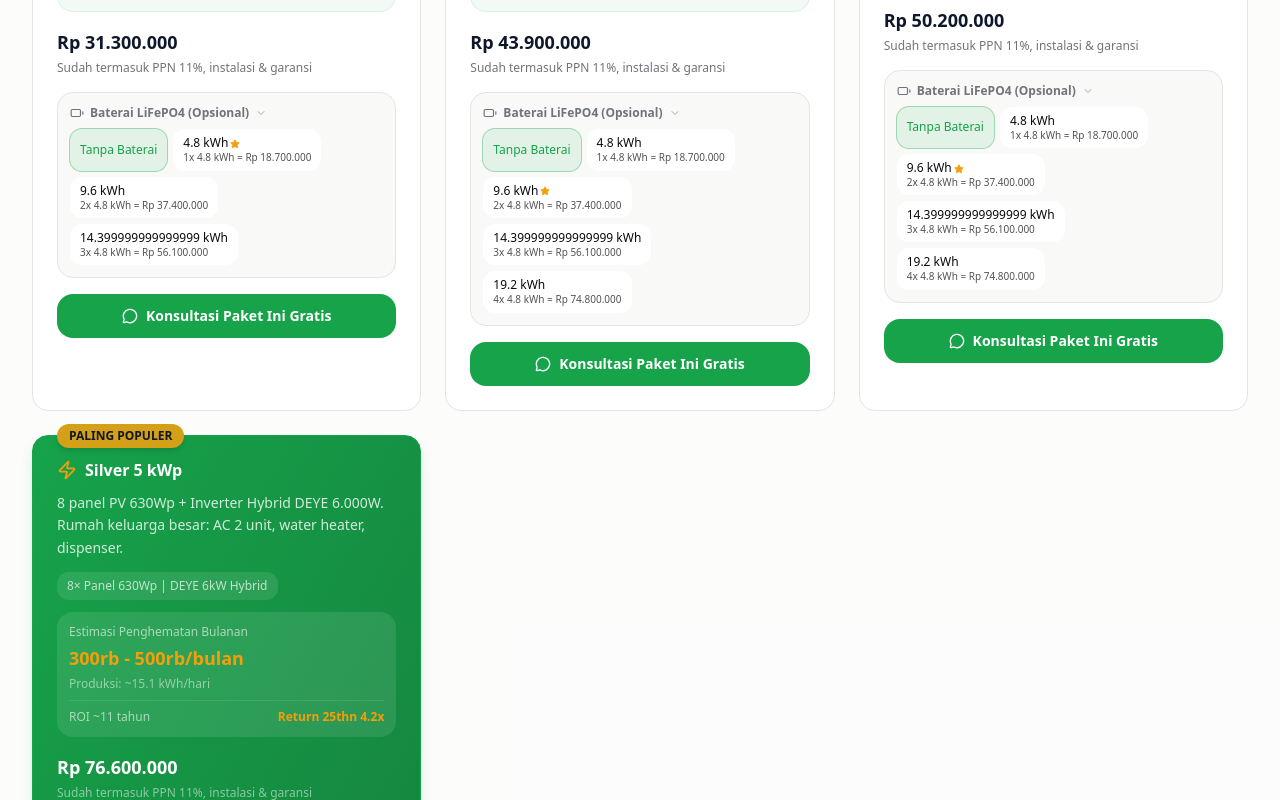
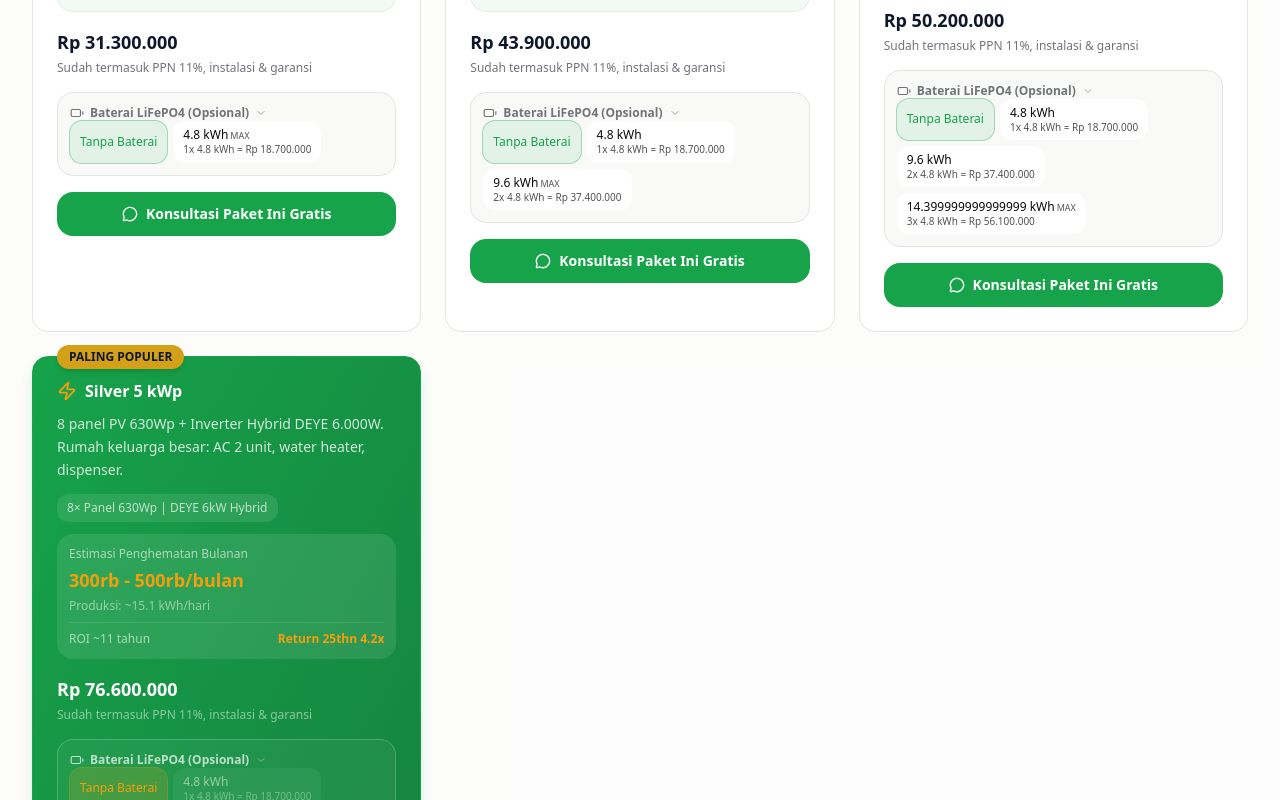
Before and after one commit to desvandi/jambisolarpanel, a Next.js app: page / in a window 1280 px wide. Shown: the part 3440-4240 px from the top of the page. Built offline with nearby package versions, Linux system fonts and the light colour scheme.

Commit message:
86099c6e-24f2-4b44-b43d-88263839fa0d

```diff
--- a/src/app/kalibrasi-harga/page.tsx
+++ b/src/app/kalibrasi-harga/page.tsx
@@ -777,7 +777,7 @@ export default function KalibrasiHargaPage() {
       lines.push(`  HPP: ${formatRp(pkg.hpp)} | PPN: ${formatRp(pkg.ppn)}`);
       lines.push(`  Produksi: ${pkg.dailyProduction} | Hemat: ${pkg.savingsRange}`);
       lines.push(`  ${pkg.specs}`);
-      if (pkg.batteryNote) lines.push(`  ⚡ ${pkg.batteryNote}`);
+      lines.push(`  Baterai Add-on: Maks ${pkg.batteryMaxKwh} kWh (${pkg.batteryMaxUnits} unit x ${pkg.batteryUnitKwh} kWh)`);
       lines.push("");
     });
     navigator.clipboard.writeText(lines.join("\n"));
@@ -1776,7 +1776,7 @@ export default function KalibrasiHargaPage() {
                           {inverterDisplayNames[pkg.inverterKey].split(" ")[0]}
                         </td>
                         <td className="p-3 text-center text-xs">
-                          Add-on: {pkg.batteryRecKwhActual} kWh
+                          Maks: {pkg.batteryMaxKwh} kWh
                         </td>
                         <td className="p-3 text-right text-xs text-muted-foreground font-mono">
                           {formatRp(pkg.hpp)}
@@ -1835,7 +1835,7 @@ export default function KalibrasiHargaPage() {
                 {results.map((pkg) => {
                   const kWp = (pkg.panelCount * detailed.panel.wattage) / 1000;
                   const dailyKwh = kWp * settings.pshHours * settings.efficiency;
-                  const ratio = (pkg.batteryRecKwhActual / dailyKwh) * 100;
+                  const ratio = (pkg.batteryMaxKwh / dailyKwh) * 100;
                   return (
                     <div
                       key={pkg.name}
@@ -1843,7 +1843,7 @@ export default function KalibrasiHargaPage() {
                     >
                       <span className="font-medium">{pkg.name}</span>
                       <span>
-                        Rekomendasi: {pkg.batteryRecKwhActual} kWh ({ratio.toFixed(0)}% produksi harian) — dari Rp {pkg.batteryPricePerUnitFormatted}/unit
+                        Maks: {pkg.batteryMaxKwh} kWh ({pkg.batteryMaxUnits} unit, {ratio.toFixed(0)}% produksi harian) — Rp {pkg.batteryPricePerUnitFormatted}/unit {pkg.batteryUnitKwh} kWh
                       </span>
                     </div>
                   );
--- a/src/components/landing/ProductSection.tsx
+++ b/src/components/landing/ProductSection.tsx
@@ -2,7 +2,7 @@
 
 import { motion, useInView } from "framer-motion";
 import { useRef, useState, useEffect } from "react";
-import { Home, Building2, Factory, Zap, MessageCircle, Battery, BatteryCharging, Info, ChevronDown, ChevronUp, Car, Monitor, Sparkles, TreePine, Star } from "lucide-react";
+import { Home, Building2, Factory, Zap, MessageCircle, Battery, BatteryCharging, Info, ChevronDown, ChevronUp, Car, Monitor, Sparkles, TreePine } from "lucide-react";
 import {
   type CalculatedPackage,
   calculatePackages,
@@ -439,9 +439,7 @@ export function ProductSection() {
                         }`}>
                           <button
                             onClick={() => setShowBatteryInfo(!showBatteryInfo)}
-                            className={`w-full text-left flex items-center justify-between mb-2 ${
-                              hasBatterySelected ? "" : ""
-                            }`}
+                            className="w-full text-left flex items-center justify-between"
                           >
                             <p className={`text-xs font-semibold flex items-center gap-1.5 ${
                               product.popular ? "text-white/70" : "text-muted-foreground"
@@ -458,7 +456,7 @@ export function ProductSection() {
                             <p className={`text-[10px] leading-relaxed mb-2 ${
                               product.popular ? "text-white/40" : "text-muted-foreground"
                             }`}>
-                              Saat baterai penuh &amp; tidak ada pemadaman, sinar matahari langsung supply beban via pengaturan SBU/SUB/Mix di inverter. Rekomendasi = {product.kWp} kWp x 3,75 PSH = {product.batteryRecKwh} kWh
+                              Saat baterai penuh &amp; tidak ada pemadaman PLN, sinar matahari langsung supply beban via pengaturan SBU/SUB/Mix di inverter PowMr. Maks = {product.kWp} kWp x 3,75 PSH = {product.batteryMaxKwh} kWh ({product.batteryMaxUnits} unit)
                             </p>
                           )}
 
@@ -476,7 +474,7 @@ export function ProductSection() {
                               Tanpa Baterai
                             </button>
 
-                            {/* kWh options */}
+                            {/* kWh options: 1 unit → maxUnits */}
                             {product.batteryOptions.map((opt) => (
                               <button
                                 key={opt.kwh}
@@ -486,12 +484,12 @@ export function ProductSection() {
                                     ? product.popular ? "bg-gold/20 text-gold-light ring-1 ring-gold/40" : "bg-solar/10 text-solar ring-1 ring-solar/40"
                                     : product.popular ? "bg-white/5 text-white/50 hover:bg-white/10" : "bg-card hover:bg-muted"
                                 }`}
-                                title={`Rekomendasi: ${product.batteryRecKwh} kWh`}
+                                title={`${opt.kwh} kWh = ${opt.unitCount}x unit ${product.batteryUnitKwh} kWh`}
                               >
                                 <span className="font-medium">
                                   {opt.kwh} kWh
-                                  {opt.recommended && (
-                                    <Star className="inline w-2.5 h-2.5 ml-0.5 text-gold-light fill-current align-middle" />
+                                  {opt.unitCount === product.batteryMaxUnits && (
+                                    <span className="ml-0.5 text-[9px] opacity-70">MAX</span>
                                   )}
                                 </span>
                                 <span className="text-[10px] opacity-70">
@@ -500,15 +498,6 @@ export function ProductSection() {
                               </button>
                             ))}
                           </div>
-
-                          {/* Show if recommended is capped */}
-                          {product.batteryRecKwh !== product.batteryRecKwhActual && (
-                            <p className={`text-[10px] mt-1.5 ${
-                              product.popular ? "text-white/40" : "text-muted-foreground"
-                            }`}>
-                              Rekomendasi penuh: {product.batteryRecKwh} kWh — hubungi kami untuk penawaran custom
-                            </p>
-                          )}
                         </div>
                       )}
 
--- a/src/lib/pricing.ts
+++ b/src/lib/pricing.ts
@@ -86,7 +86,6 @@ export interface PackageSpec {
 export interface BatteryOption {
   kwh: number;           // e.g., 4.8, 9.6, 14.4
   unitCount: number;     // e.g., 1, 2, 3
-  recommended: boolean;
   price: number;         // total price with margin + PPN
   priceFormatted: string;
 }
@@ -110,14 +109,13 @@ export interface CalculatedPackage extends PackageSpec {
   batteryPricePerUnit: number;
   batteryPricePerUnitFormatted: string;
   batteryOptions: BatteryOption[];
-  batteryRecKwh: number;        // recommended kWh before cap
-  batteryRecKwhActual: number;  // recommended kWh after cap
+  batteryMaxKwh: number;         // max selectable = kWp × PSH (rounded up to 4.8)
+  batteryMaxUnits: number;       // max units
 }
 
 // --- Constants ---
 
 export const BATTERY_UNIT_KWH = 4.8;
-export const BATTERY_MAX_UNITS = 10; // max displayable units (48 kWh)
 
 // --- Default Values (Acuan 2026) ---
 
@@ -418,38 +416,27 @@ export function calculatePackages(
       : 0;
 
     // Battery add-on calculation (4.8 kWh units)
+    // MAKS kapasitas = kWp × PSH (kelipatan 4.8 kWh)
+    // Logic: saat baterai penuh & tidak ada pemadaman PLN, solar langsung
+    // supply beban via pengaturan SBU/SUB/Mix di inverter PowMr.
     const batteryUnitCost = batteryCostPerKwh * BATTERY_UNIT_KWH;
     const batteryUnitPrice = batteryCostPerKwh > 0
       ? Math.round((batteryUnitCost * addonMultiplier) / 100_000) * 100_000
       : 0;
 
-    // Recommended battery = kWp × PSH (daily production without efficiency factor)
-    const dailyProdRaw = kWp * s.pshHours;
-    const recUnits = Math.max(1, Math.round(dailyProdRaw / BATTERY_UNIT_KWH));
-    const recKwh = recUnits * BATTERY_UNIT_KWH;
-    const cappedRecUnits = Math.min(recUnits, BATTERY_MAX_UNITS);
-    const recKwhActual = cappedRecUnits * BATTERY_UNIT_KWH;
+    // Max battery = kWp × PSH, rounded UP to nearest 4.8 kWh unit
+    const dailyProdRaw = kWp * s.pshHours; // kWp × PSH (tanpa efficiency)
+    const maxUnits = Math.max(1, Math.ceil(dailyProdRaw / BATTERY_UNIT_KWH));
+    const maxKwh = maxUnits * BATTERY_UNIT_KWH;
 
-    // Generate battery options (show rec±2, clamped to 1..BATTERY_MAX_UNITS)
-    let startUnit = Math.max(1, cappedRecUnits - 2);
-    let endUnit = Math.min(cappedRecUnits + 2, BATTERY_MAX_UNITS);
-    // Ensure at least 3 options
-    if (endUnit - startUnit < 2) {
-      if (startUnit <= 1) {
-        endUnit = Math.min(3, BATTERY_MAX_UNITS);
-      } else {
-        startUnit = Math.max(1, endUnit - 2);
-      }
-    }
-
+    // Generate battery options: 1 unit → maxUnits
     const batteryOptions: BatteryOption[] = [];
-    for (let i = startUnit; i <= endUnit; i++) {
+    for (let i = 1; i <= maxUnits; i++) {
       const kwh = i * BATTERY_UNIT_KWH;
       const totalPrice = i * batteryUnitPrice;
       batteryOptions.push({
         kwh,
         unitCount: i,
-        recommended: i === cappedRecUnits,
         price: totalPrice,
         priceFormatted: formatRp(totalPrice),
       });
@@ -473,8 +460,8 @@ export function calculatePackages(
       batteryPricePerUnit: batteryUnitPrice,
       batteryPricePerUnitFormatted: formatRp(batteryUnitPrice),
       batteryOptions,
-      batteryRecKwh: recKwh,
-      batteryRecKwhActual: recKwhActual,
+      batteryMaxKwh: maxKwh,
+      batteryMaxUnits: maxUnits,
     };
   });
 }
```
Also changed, not shown: 1 other file (tests, documents, lock files or other folders).
